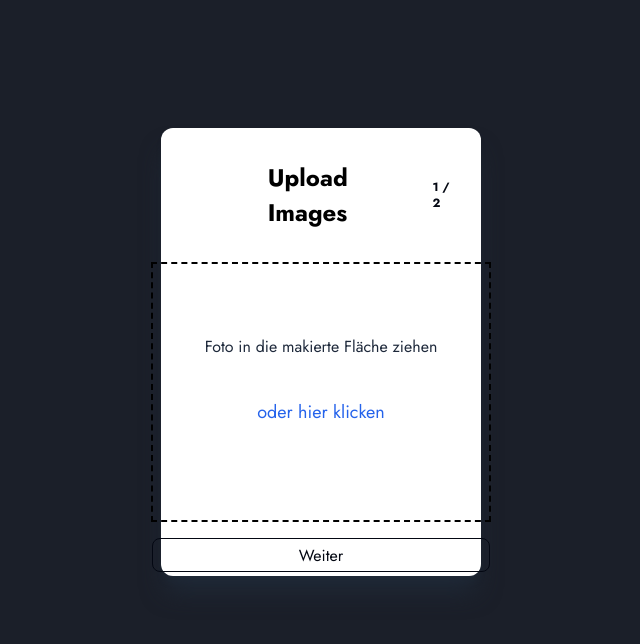
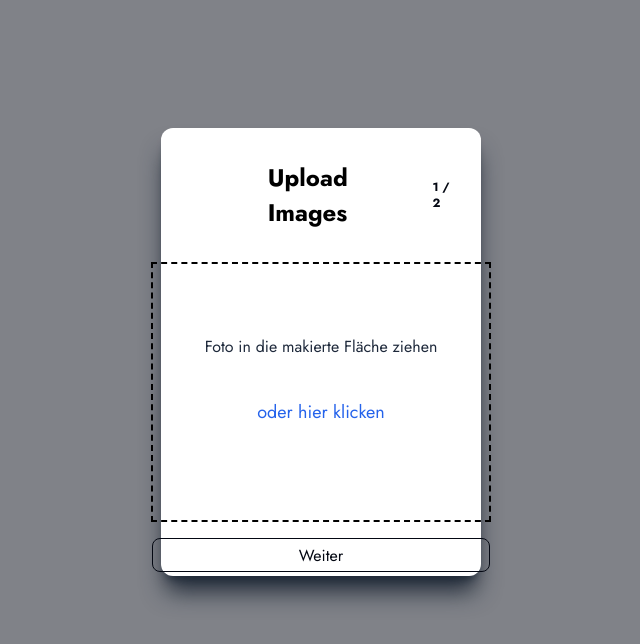
Before and after one commit to FinnPenn/PhotoMedia, a Next.js app: page /bin/upload in a window 1280 px wide. Shown: the top 644 px of the page, without its empty margins (319-959 px from the left). Built offline with nearby package versions, Linux system fonts and the light colour scheme.

Commit message:
upload backdrop

```diff
--- a/app/main.css
+++ b/app/main.css
@@ -129,6 +129,10 @@ body {
     animation-fill-mode: forwards;
 }
 
+.backdrop-blur-md {
+backdrop-filter: blur(12px);
+}
+
 @keyframes toggler {
     from {  left: 0  }
     to   {  left: calc(100% - 1.75rem) }
--- a/pages/bin/upload.tsx
+++ b/pages/bin/upload.tsx
@@ -31,7 +31,7 @@ function nextPage() {
 
   function Upload({ className, id }: UploadProps) {
     return (
-    <div id={`${id || ''}`} className={`bg-dark/90 w-full h-full z-50 absolute ${className || ''}`}>
+    <div id={`${id || ''}`} className={`backdrop-blur-md bg-dark/50 w-full h-full z-50 absolute ${className || ''}`}>
         <div className="flex justify-center items-center pt-32">
             <div className="w-1/4 h-96 rounded-xl shadow-xl shadow-gray-800 bg-white flex flex-col items-center py-8">
             <ModalHeader/>
--- a/tailwind.config.ts
+++ b/tailwind.config.ts
@@ -16,6 +16,7 @@ const config: Config = {
       colors: {
         'dark': '#030712',
       },
+
     },
   },
   plugins: [],
```
